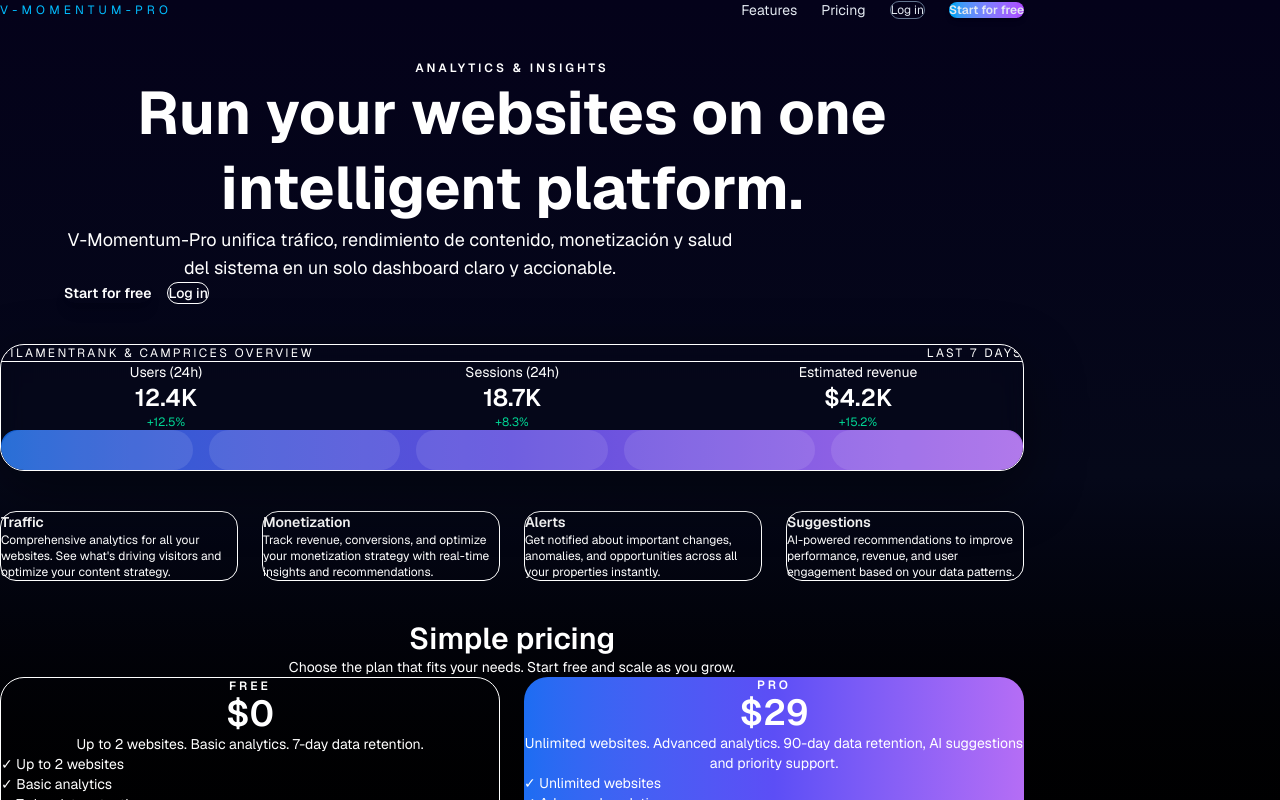
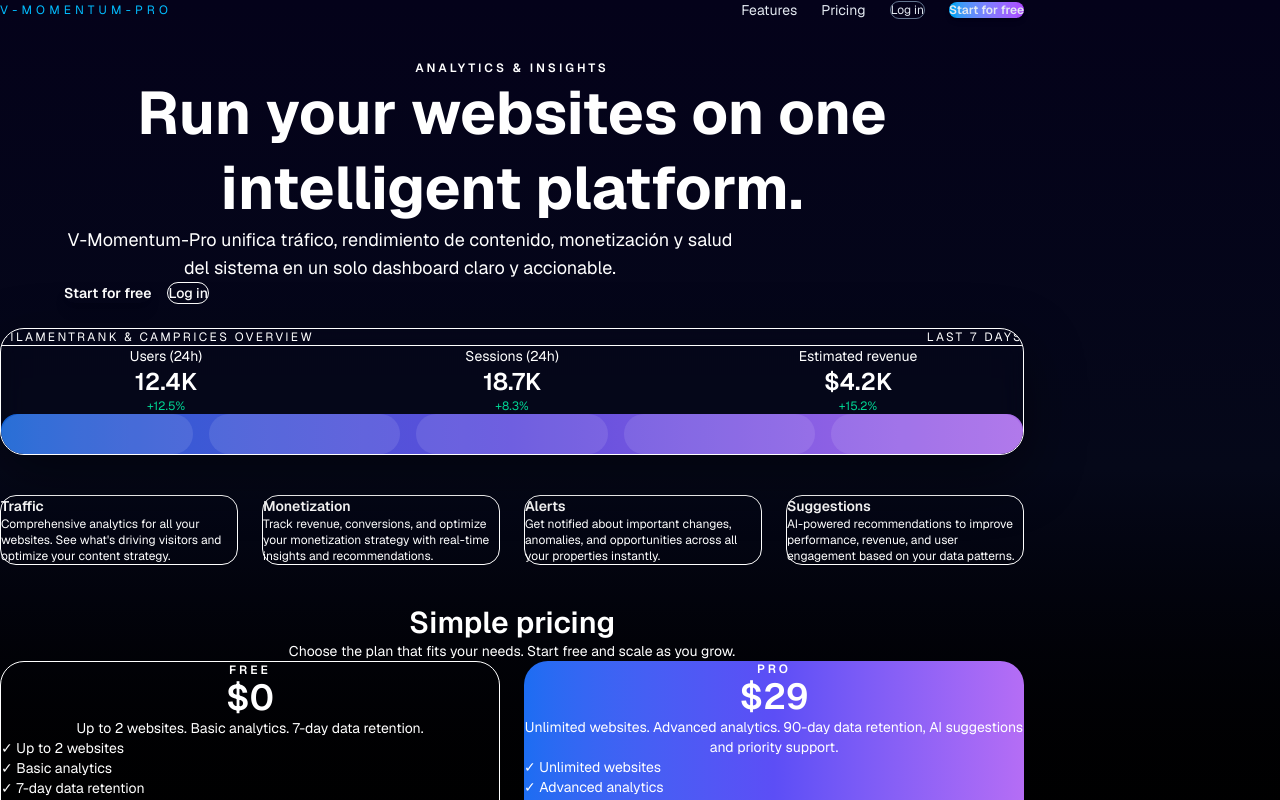
Before and after one commit to gemamaxgroup-ai/v-momentum-pro, a Next.js app: page / in a window 1280 px wide. Shown: the top 800 px of the page. Built offline with nearby package versions, Linux system fonts and the light colour scheme.

Commit message:
fix: adjust hero section gap to match requirements

```diff
--- a/components/landing/LandingPage.tsx
+++ b/components/landing/LandingPage.tsx
@@ -28,7 +28,7 @@
         </header>
 
         {/* HERO + DASHBOARD PREVIEW */}
-        <section className="flex flex-col gap-10 items-center text-center w-full">
+        <section className="flex flex-col gap-6 items-center text-center w-full">
           <div className="max-w-4xl mx-auto">
             <p className="text-xs font-semibold tracking-[0.25em] text-vm-accent uppercase">
               Analytics & insights
```
